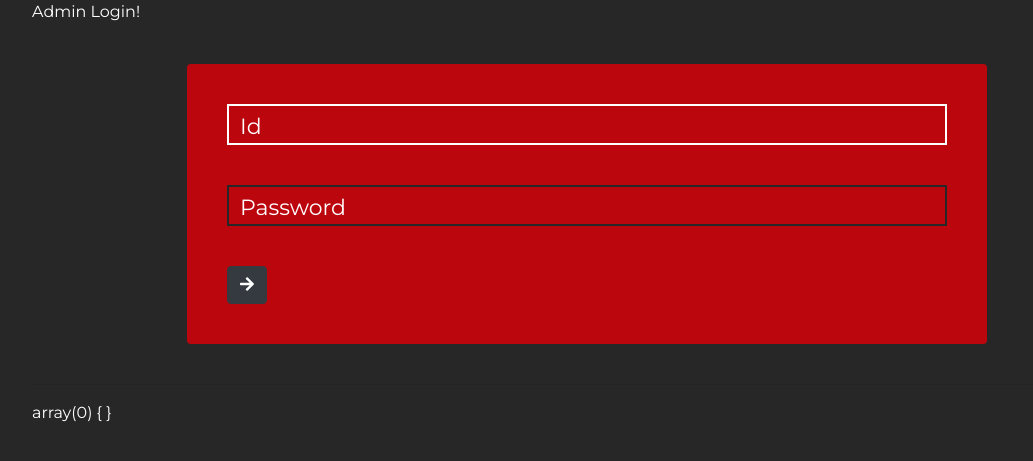
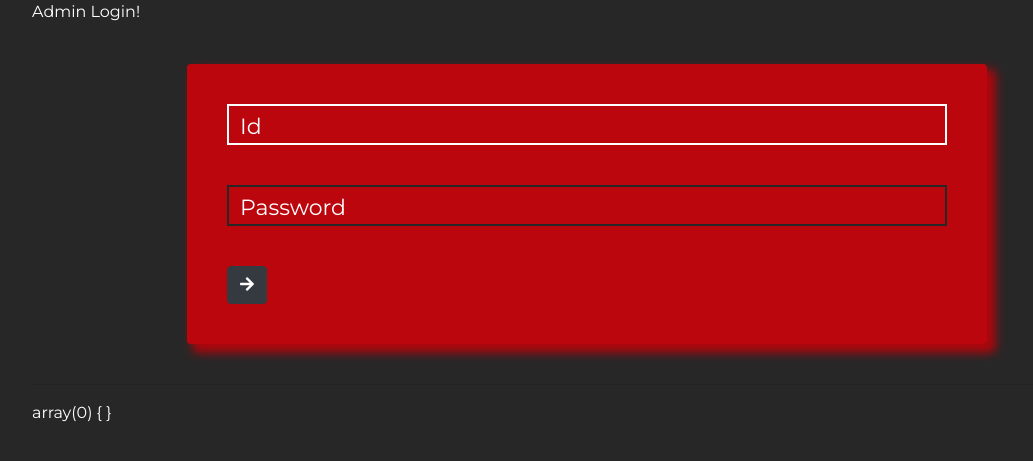
Before and after one commit to CasualJon/modelComp799, a PHP site: page /admin_login.php in a window 1280 px wide. Shown: the top 461 px of the page, without its empty margins (53-1086 px from the left). Run offline with PHP 8.4, Linux system fonts and the light colour scheme; some libraries are stand-ins or nearby versions.

Commit message:
adjusting box shadow

```diff
--- a/assets/css/style.css
+++ b/assets/css/style.css
@@ -67,7 +67,7 @@ input:focus, textarea:focus {
   max-width: 800px;
   margin: 40px auto;
   border-radius: 4px;
-  box-shadow: 7px 7px 10 2 rgba(180, 5, 12, 0.95);
+  box-shadow: 7px 7px 10px 2px rgba(180, 5, 12, 0.95);
 }
 
 .field-wrap {
```
